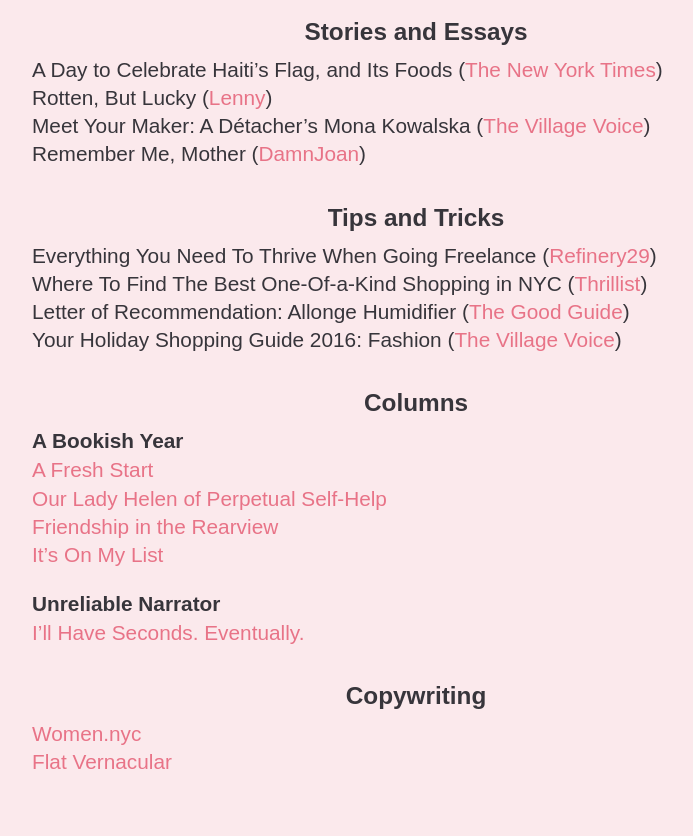
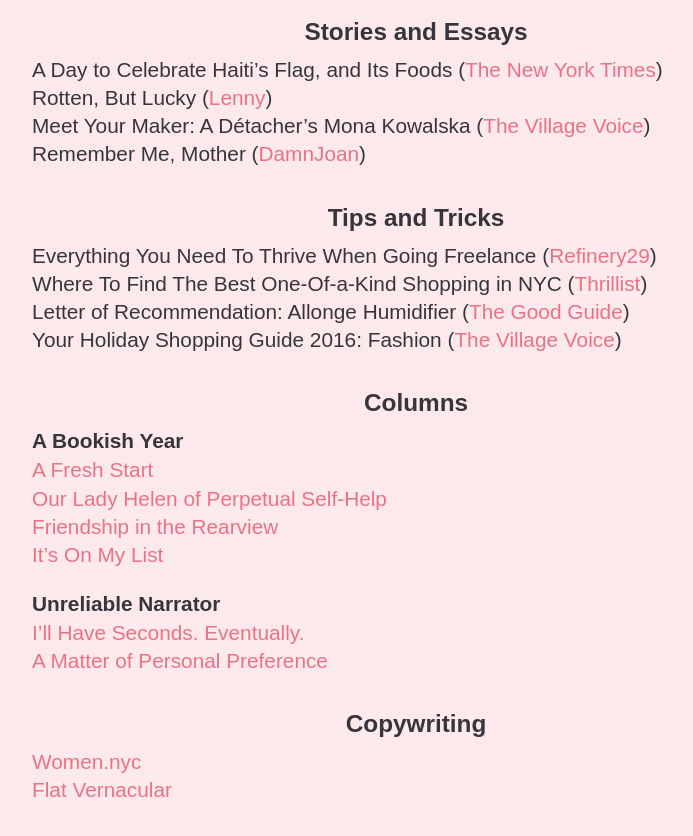
Before and after one commit to rjfequiere/rjfequiere.github.io, a Jekyll site: the page built from professionally.html, in a window 1280 px wide and 900 px high, scrolled down 1082 px. Shown: the top 836 px of the window, without its empty margins (224-917 px from the left). Built offline with Jekyll 4.4.1, drawn with Linux system fonts in a browser that asks for light colours; nearby versions of some CDN libraries; some web fonts are replaced.

Commit message:
Update professionally.html

```diff
--- a/professionally.html
+++ b/professionally.html
@@ -47,7 +47,8 @@
 
 		<h4>Unreliable Narrator</h4>
 		<ul>
-      <li><a href="https://www.novella.nyc/the-stacks/2018/6/14/unreliable-narrator-ill-have-seconds-eventually">I’ll Have Seconds. Eventually.</a></li>
+			<li><a href="https://www.novella.nyc/the-stacks/2018/6/14/unreliable-narrator-ill-have-seconds-eventually">I’ll Have Seconds. Eventually.</a></li>
+			<li><a href="https://www.novella.nyc/the-stacks/2018/7/17/unreliable-narrator-confessions-of-a-teetotaler">A Matter of Personal Preference</a></li>
 		</ul>
 
 		<h3>Copywriting</h3>
```
